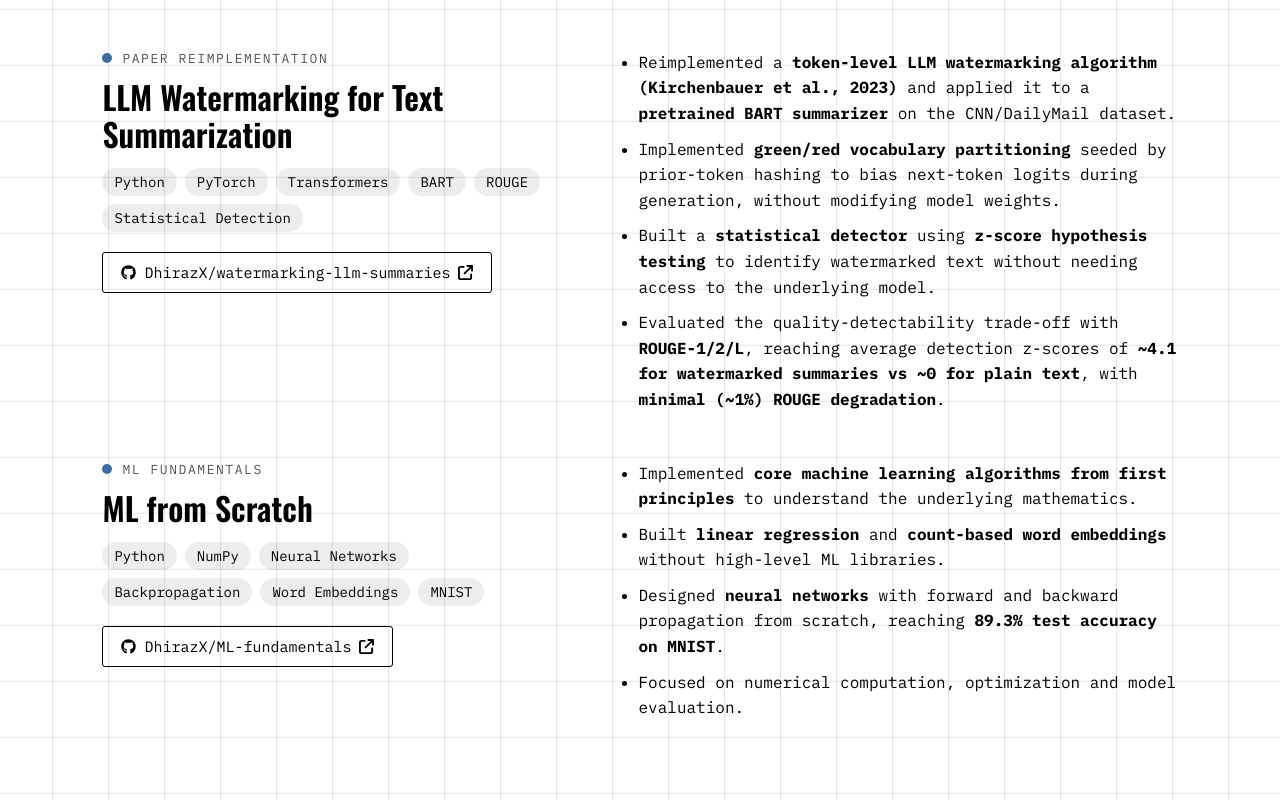
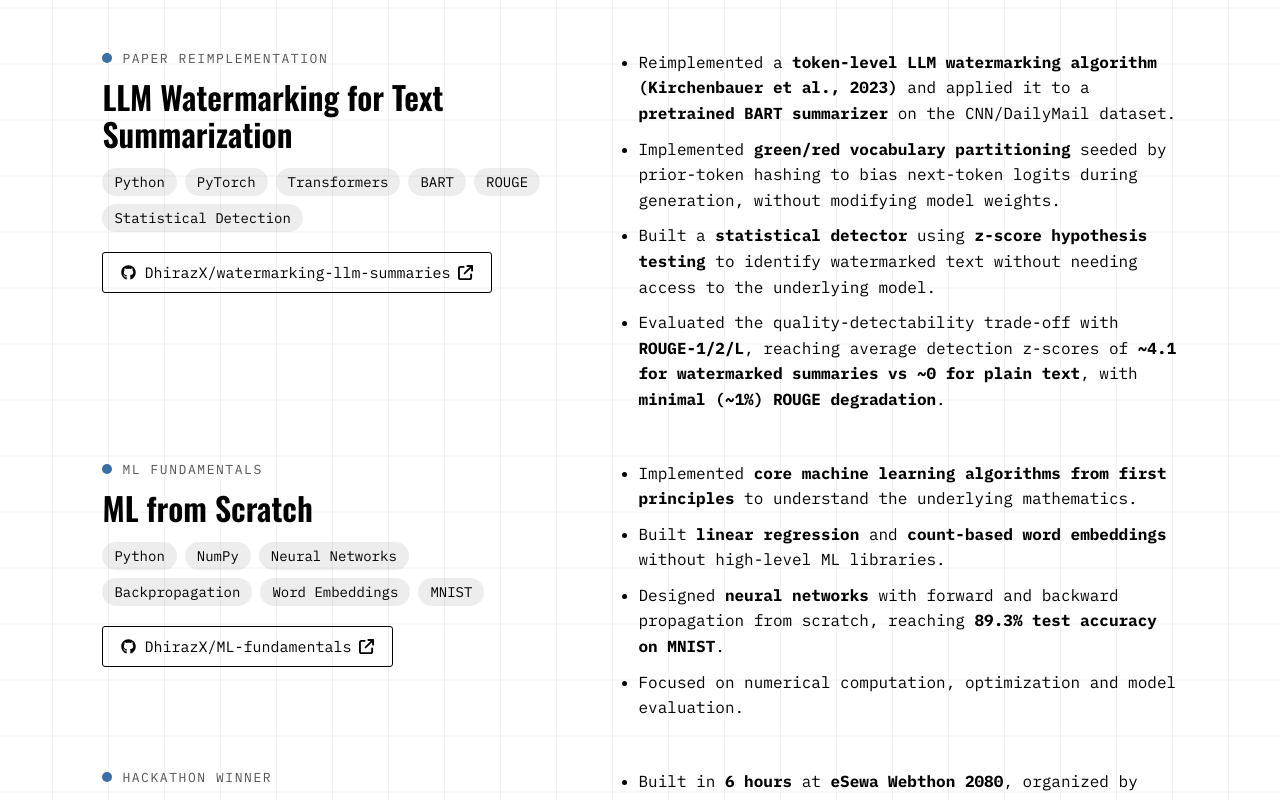
Before and after one commit to DhirazX/portfolio, a React (Create React App) app: page / in a window 1280 px wide. Shown: the part 2000-2800 px from the top of the page. Built offline with nearby package versions, Linux system fonts and the light colour scheme; the HTML template or start-up script is replaced by a standard one.

Commit message:
style: dim the grid

```diff
--- a/src/components/hero.jsx
+++ b/src/components/hero.jsx
@@ -16,7 +16,7 @@ const interests = [
 // the whole page in five lines, each one jumps to its section
 const overview = [
   { id: "publications", n: "01", title: "Publications", lines: ["LDA query refinement", "ICICSET 2025"] },
-  { id: "projects", n: "02", title: "Projects", lines: ["Hybrid RAG engine", "LLM watermarking", "ML from scratch"] },
+  { id: "projects", n: "02", title: "Projects", lines: ["Hybrid RAG engine", "Watermarking · ML basics", "Kakshya"] },
   { id: "education", n: "03", title: "Education", lines: ["Software Engineering", "Bachelor’s · 2025"] },
   { id: "experience", n: "04", title: "Experience", lines: ["Software Engineer", "2024–2026"] },
   { id: "skills", n: "05", title: "Skills", lines: ["Python · PyTorch", "NLP · IR"] },
--- a/src/components/projects.jsx
+++ b/src/components/projects.jsx
@@ -50,6 +50,17 @@ const Projects = ({ projectEnter, projectLeave }) => {
         ]}
         tags={["Python", "NumPy", "Neural Networks", "Backpropagation", "Word Embeddings", "MNIST"]}
       />
+      <Entry
+        eyebrow="Hackathon winner"
+        title="Kakshya"
+        link={github("kakshya")}
+        bullets={[
+          "Built in **6 hours** at **eSewa Webthon 2080**, organized by Instinct Nepal, taking **first place**.",
+          "Used AI to **take smart notes** from classroom lectures: recording, summarizing content and saving key points.",
+          "Let users **categorize classes and recordings** for easy access afterward.",
+        ]}
+        tags={["HTML", "CSS", "JavaScript", "Django"]}
+      />
     </Section>
   );
 };
--- a/tailwind.config.js
+++ b/tailwind.config.js
@@ -22,9 +22,9 @@ module.exports = {
         line: "rgba(255, 255, 255, 0.162)",
       },
       backgroundImage: {
-        grid: "linear-gradient(to right, rgb(203 213 225 / 0.6) 1px, transparent 1px), linear-gradient(to bottom, rgb(203 213 225 / 0.6) 1px, transparent 1px)",
+        grid: "linear-gradient(to right, rgb(203 213 225 / 0.32) 1px, transparent 1px), linear-gradient(to bottom, rgb(203 213 225 / 0.32) 1px, transparent 1px)",
         "grid-sm":
-          "linear-gradient(to right, rgb(203 213 225 / 0.5) 1px, transparent 1px), linear-gradient(to bottom, rgb(203 213 225 / 0.5) 1px, transparent 1px)",
+          "linear-gradient(to right, rgb(203 213 225 / 0.27) 1px, transparent 1px), linear-gradient(to bottom, rgb(203 213 225 / 0.27) 1px, transparent 1px)",
       },
       transitionTimingFunction: {
         DEFAULT: "ease",
```
